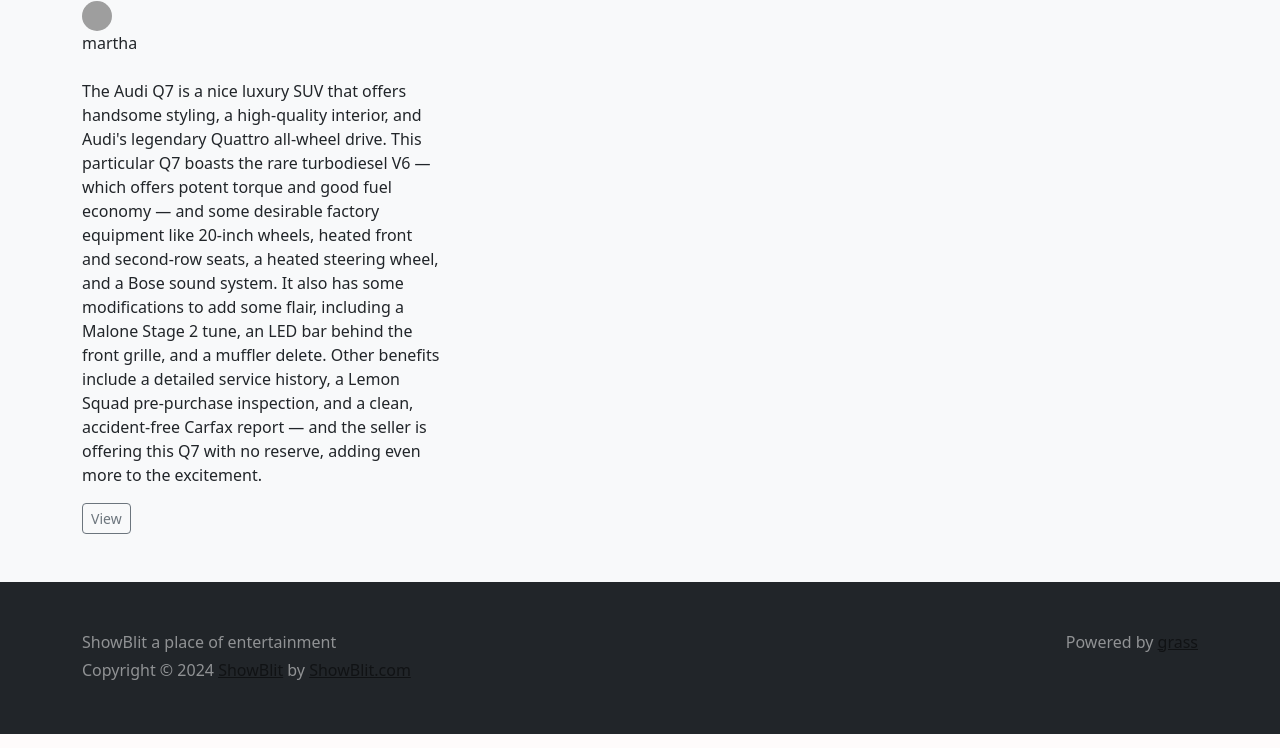
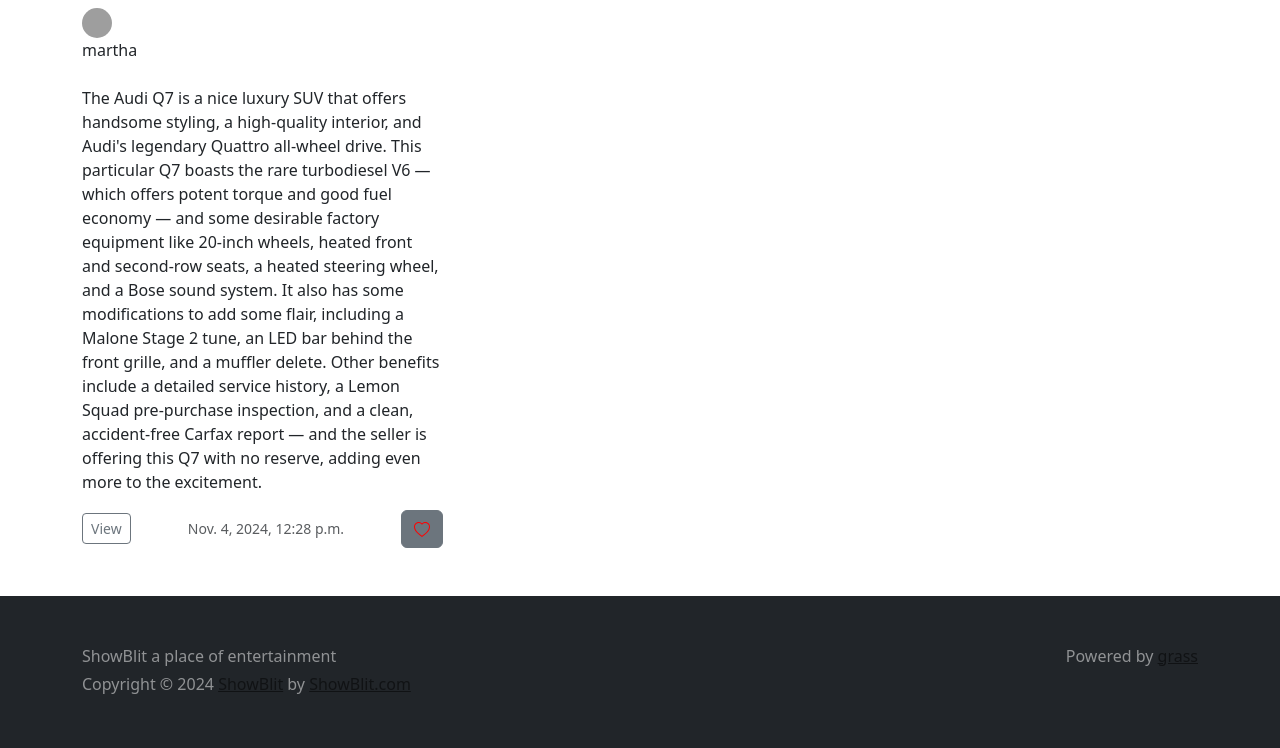
Before and after one commit to Joseph789-BIT/web-app, a Django app: page /home/ in a window 1280 px wide. Shown: the part 1636-2384 px from the top of the page. Run offline with Django 5.2, Linux system fonts and the light colour scheme; a user stored in the database is signed in; data comes from the database, SQL or seed files in the repository; both versions use the stored data as it was after the commit; some libraries are stand-ins or nearby versions; grey boxes are pictures that could not be loaded.

Commit message:
initial-commit

```diff
--- a/src/main/template/components/listing_card.html
+++ b/src/main/template/components/listing_card.html
@@ -17,12 +17,20 @@
         <p class="card-text">{{listing.description}}</p>
         <div class="d-flex justify-content-between align-items-center">
             <div class="btn-group">
-                <a type="button" class="btn btn-sm btn-outline-secondary"
-                    href="{% url 'listing' id=listing.id %}">View</a>
+                <a type="button" class="btn btn-sm btn-outline-secondary" href="">View</a>
+                {% if listing.seller.user == request.user %}
+                 <a href="" type="button" class="btn btn-sm btn-outline-secondary">Edit</a>
+                {% endif %}
             </div>
-            {% if listing.seller.user == request.user %}
-            <a href="" type="button" class="btn btn-sm btn-outline-secondary">Edit</a>
-            {% endif %}
+            <small class="text-muted">{{listing.updated_at}}</small>
+            <button type="button" value="like" class="btn btn-secondary">
+                <svg xmlns="http://www.w3.org/2000/svg" width="16" height="16" fill="red" class="bi bi-heart"
+                    viewBox="0 0 16 16">
+                    <path
+                        d="m8 2.748-.717-.737C5.6.281 2.514.878 1.4 3.053c-.523 1.023-.641 2.5.314 4.385.92 1.815 2.834 3.989 6.286 6.357 3.452-2.368 5.365-4.542 6.286-6.357.955-1.886.838-3.362.314-4.385C13.486.878 10.4.28 8.717 2.01L8 2.748zM8 15C-7.333 4.868 3.279-3.04 7.824 1.143c.06.055.119.112.176.171a3.12 3.12 0 0 1 .176-.17C12.72-3.042 23.333 4.867 8 15z">
+                    </path>
+                </svg>
+            </button>
         </div>
     </div>
 </div>
--- a/src/main/template/views/home.html
+++ b/src/main/template/views/home.html
@@ -15,14 +15,14 @@
                     The best place to buy or sell modern enthusiast cars, and we’ve
                     made it that much easier.
                 </p>
-                <a href="" class="btn btn-primary my-2">List Your Car</a>
+                <a href="" class="btn btn-primary my-2 bg-black">List Your Car</a>
             </div>
             <div class="col-lg-6 col-md-8 mx-auto">
                 <!-- Listing filter -->
             </div>
         </div>
     </section>
-    <div class="album py-5 bg-light">
+    <div class="album py-5 bg-white">
         <div class="container">
             <div class="row row-cols-1 row-cols-sm-2 row-cols-md-3 g-3">
                 {% for listing in listings %}
```
Also changed, not shown: src/db.sqlite3.
